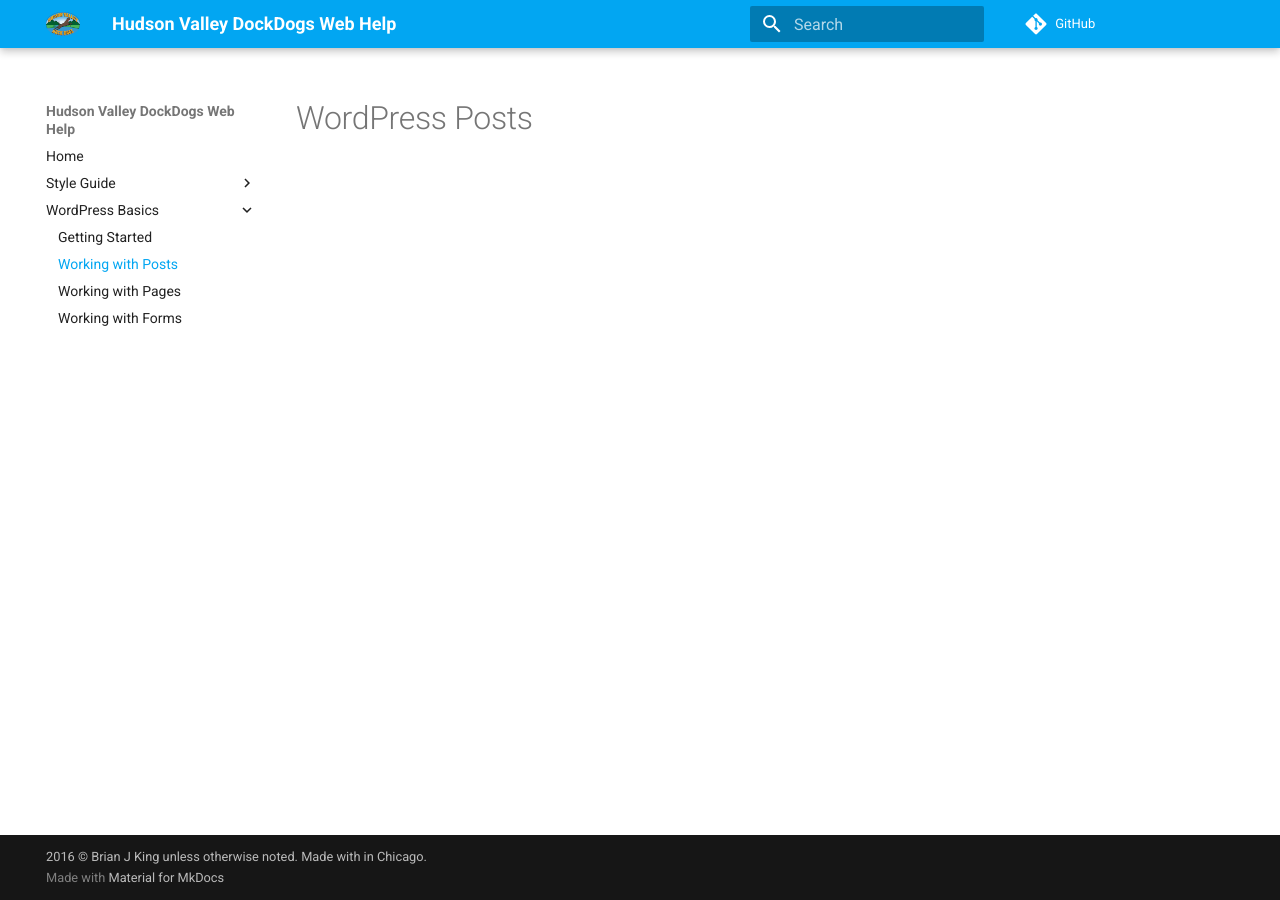
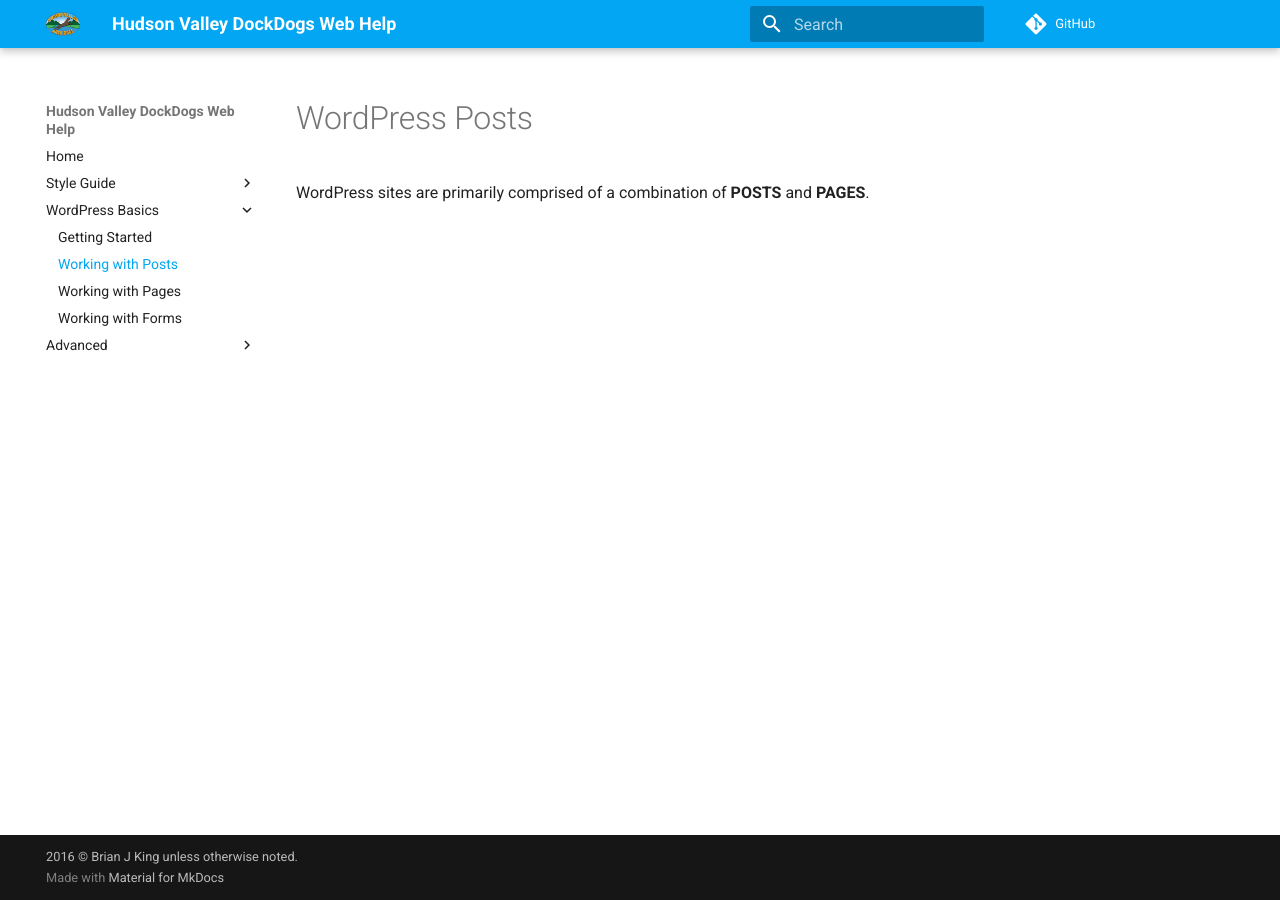
Before and after one commit to brianjking/hudsonvalleyhelp, an MkDocs documentation site: the page built from docs/wordpress-basics/posts.md, in a window 1280 px wide. Built offline with MkDocs 1.6.1 and Material for MkDocs 9.7.7, drawn with Linux system fonts in a browser that asks for light colours; comment, search, counter and statistics services are not loaded; old or Windows-style settings are respelled for this version of MkDocs.

Commit message:
Updating TOC

```diff
--- a/docs/wordpress-basics/posts.md
+++ b/docs/wordpress-basics/posts.md
@@ -1 +1,4 @@
 # WordPress Posts
+
+WordPress sites are primarily comprised of a combination of **POSTS** and
+**PAGES**.
--- a/mkdocs.yml
+++ b/mkdocs.yml
@@ -1,5 +1,5 @@
 site_name: Hudson Valley DockDogs Web Help
-copyright: 2016 &copy; Brian J King unless otherwise noted. Made with <i class="fa fa-heart"></i> in Chicago.
+copyright: 2016 &copy; Brian J King unless otherwise noted.
 site_description: Hudson Valley DockDogs Website Documentation
 site_author: Brian J King
 repo_url: https://github.com/brianjking/hudsonvalleyhelp
@@ -14,6 +14,8 @@
     - Working with Posts: wordpress-basics/posts.md
     - Working with Pages: wordpress-basics/pages.md
     - Working with Forms: wordpress-basics/forms.md
+- Advanced:
+    - Form Management: advanced/form-management.md
 theme: material
 markdown_extensions:
     - toc:
```
Also changed, not shown: docs/advanced/form-management.md (added, +1 -0 lines).
